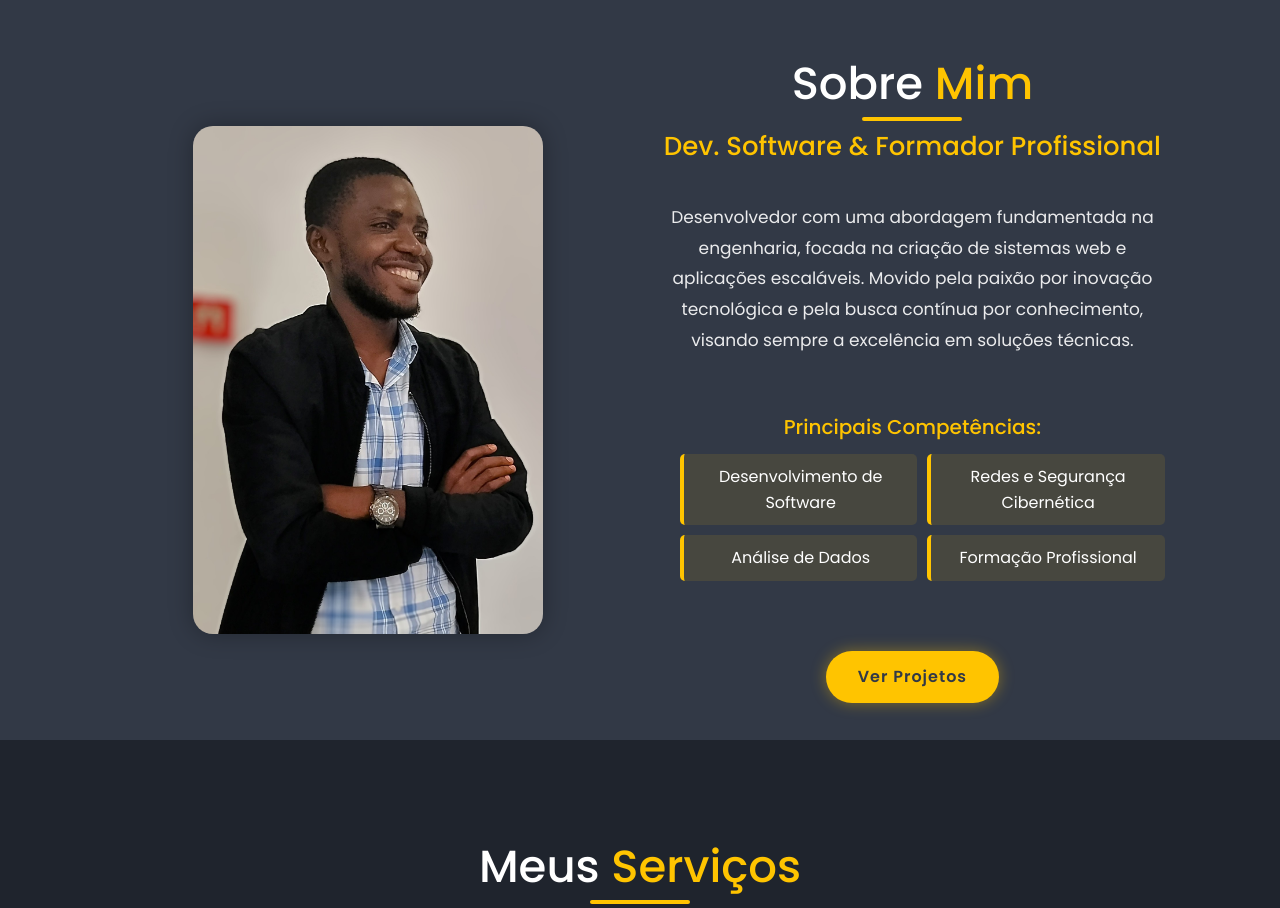
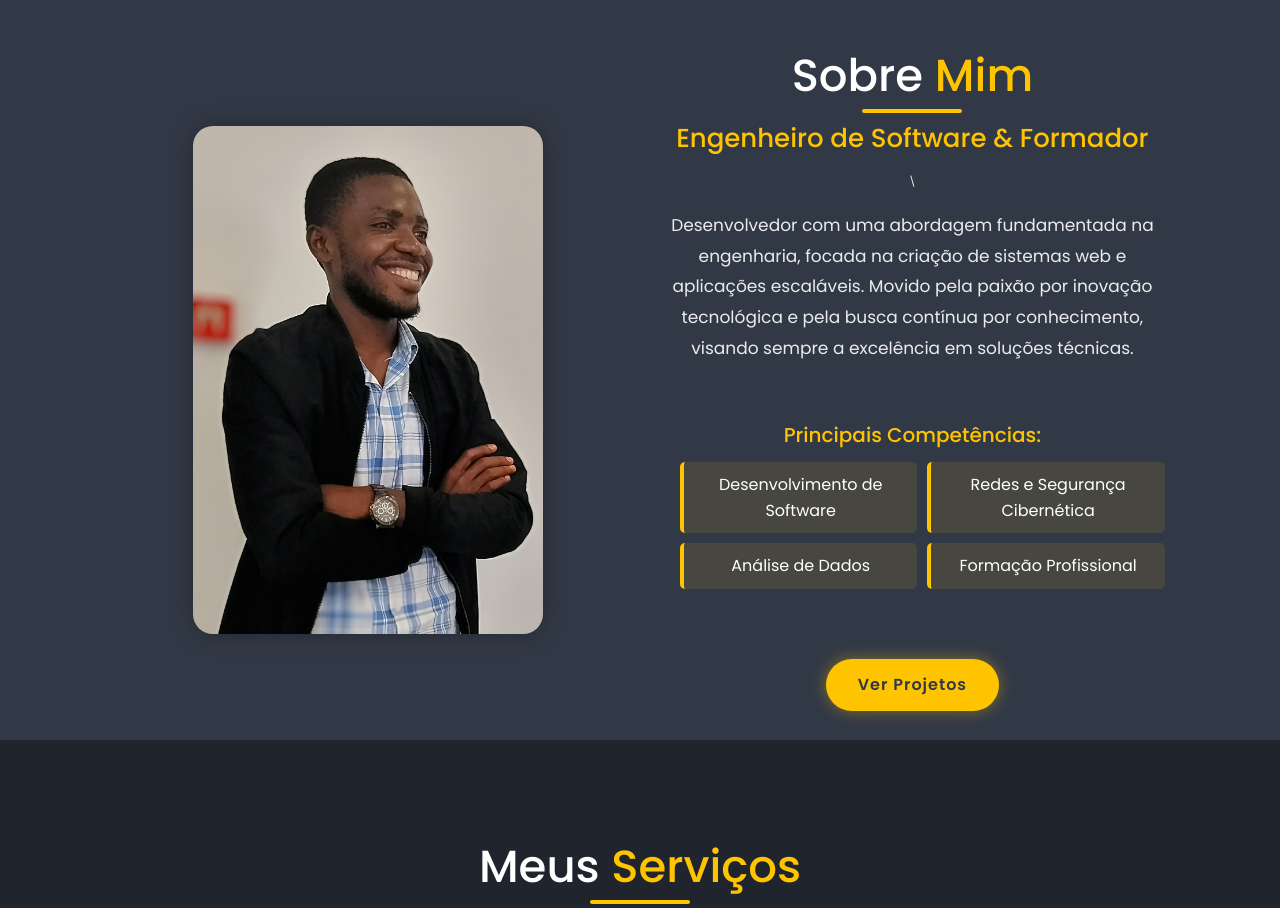
Before and after one commit to Quimino/Portfolio, a plain HTML site: page index.html in a window 1280 px wide. Shown: the part 860-1768 px from the top of the page. Drawn offline with nearby package versions, Linux system fonts and the light colour scheme.

Commit message:
Alteração do título da secção sobre

```diff
--- a/index.html
+++ b/index.html
@@ -68,7 +68,7 @@
 
         <div class="about-content">
             <h2 class="heading">Sobre <span>Mim</span></h2>
-            <h3>Dev. Software & Formador Profissional</h3>
+            <h3>Engenheiro de Software & Formador</h3>\
             <p>
                 Desenvolvedor com uma abordagem fundamentada na engenharia,
                 focada na criação de sistemas web e aplicações escaláveis.
```
